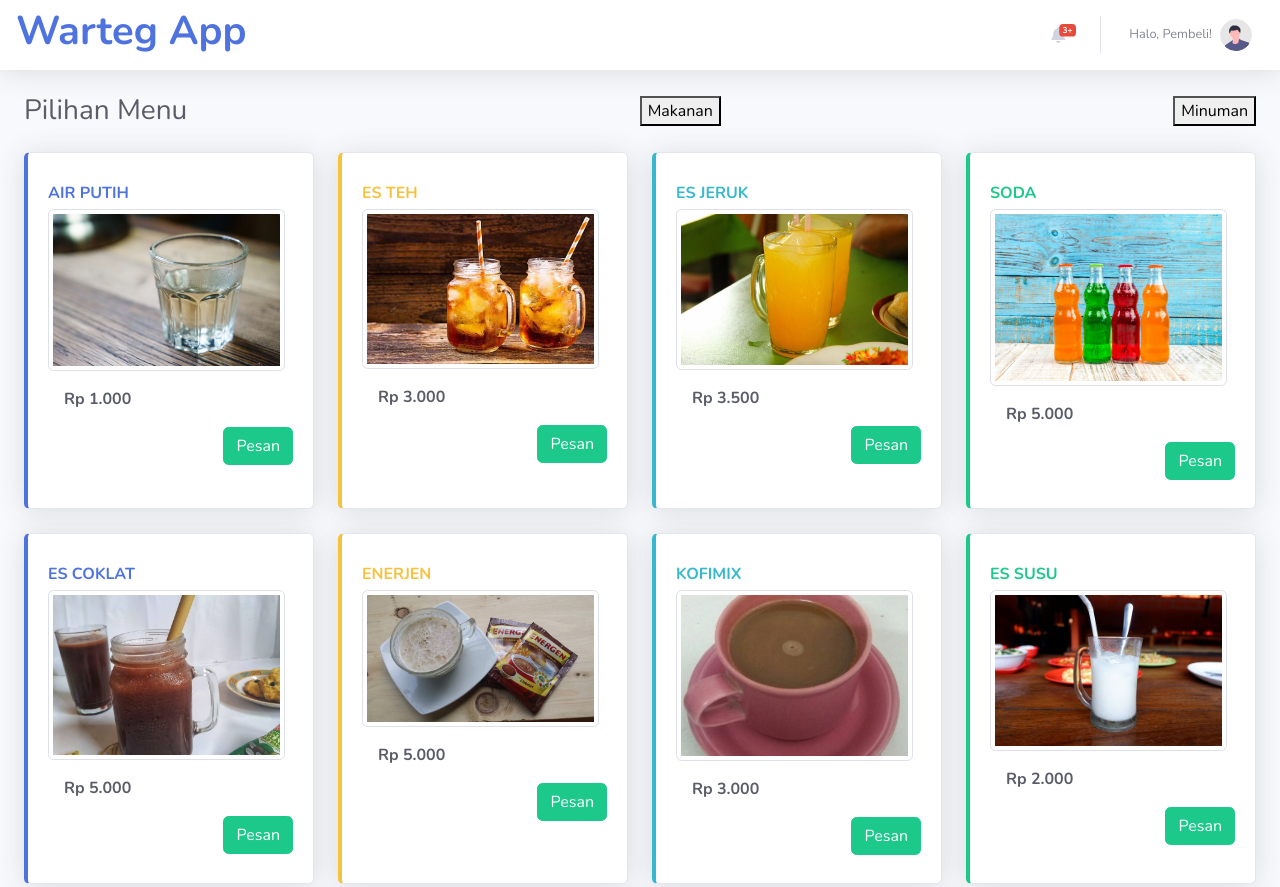
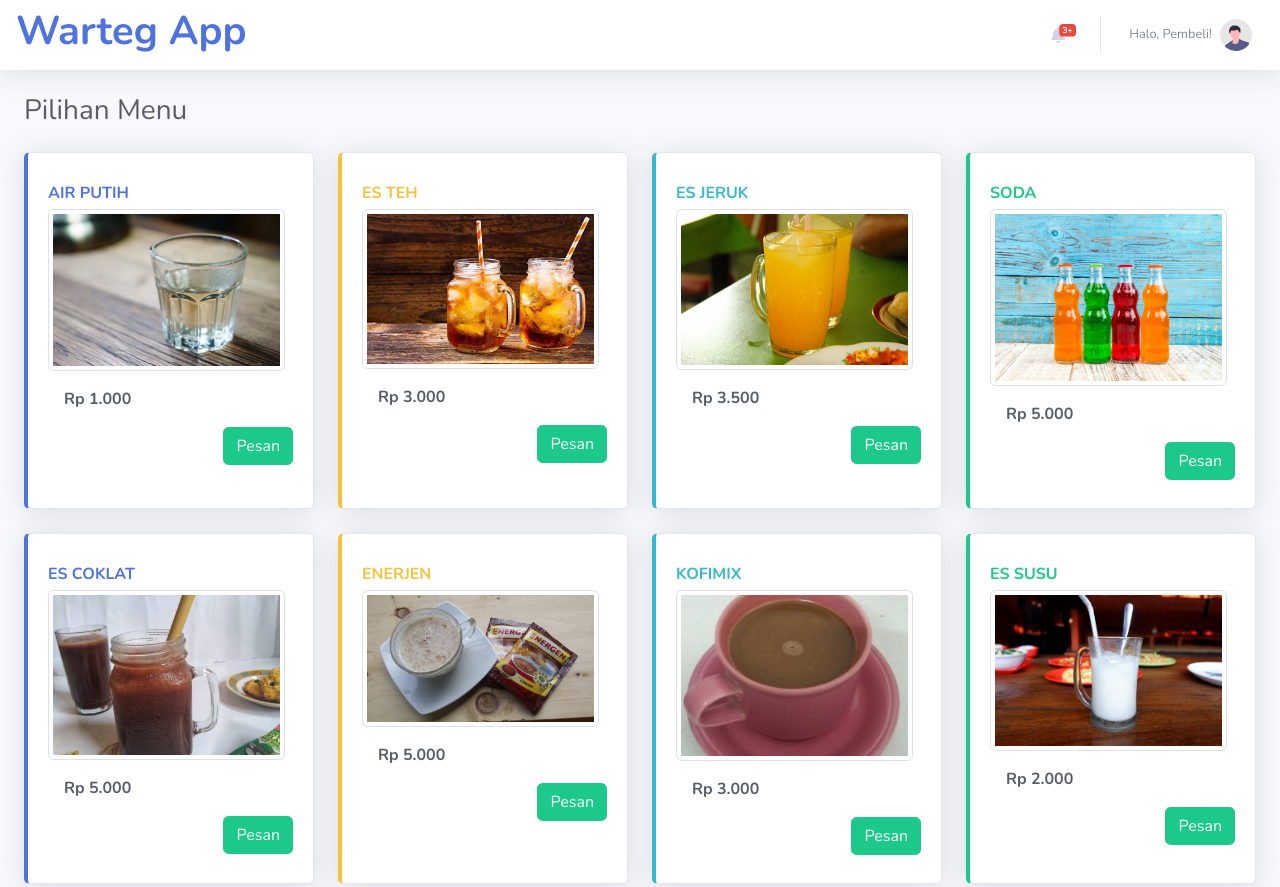
Before and after one commit to Novizh/warteg-app, a plain HTML site: page index.html in a window 1280 px wide. Shown: the top 887 px of the page. Drawn offline with nearby package versions, Linux system fonts and the light colour scheme.

Commit message:
hapus button

```diff
--- a/index.html
+++ b/index.html
@@ -136,8 +136,8 @@
                     <!-- Page Heading -->
                     <div id="menu" class="d-sm-flex align-items-center justify-content-between mb-4">
                         <h1 class="h3 mb-0 text-gray-800">Pilihan Menu</h1>
-                        <button id="button-makanan">Makanan</button>
-                        <button id="button-minuman">Minuman</button>
+                        <!-- <button id="button-makanan">Makanan</button>
+                        <button id="button-minuman">Minuman</button> -->
                     </div>
 
                     <!-- Content Row // DI BAWAH INI -->
```
